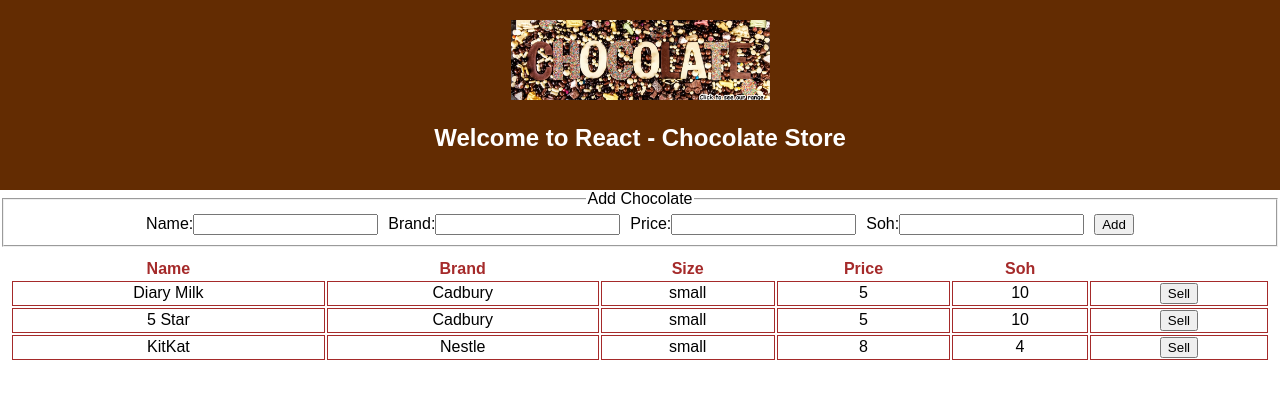
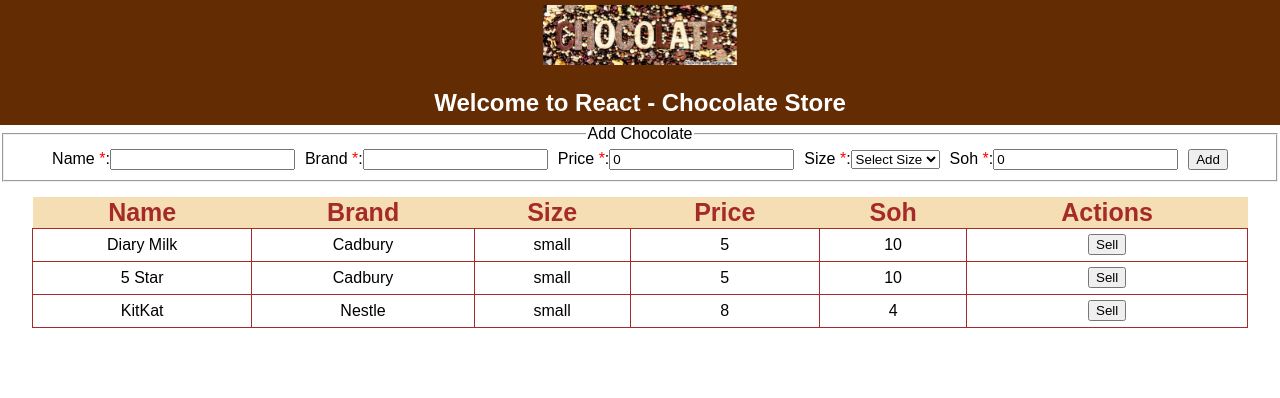
Before and after one commit to baluragala/react-chocolate-store, a React (Create React App) app: page / in a window 1280 px wide. Shown: the top 398 px of the page. Built offline with nearby package versions, Linux system fonts and the light colour scheme; the HTML template or start-up script is replaced by a standard one.

Commit message:
added add chocolate functionality

```diff
--- a/package.json
+++ b/package.json
@@ -4,6 +4,7 @@
   "private": true,
   "dependencies": {
     "axios": "^0.16.2",
+    "lodash": "^4.17.4",
     "react": "^16.0.0",
     "react-dom": "^16.0.0",
     "react-scripts": "1.0.13"
--- a/src/AddChocolate.js
+++ b/src/AddChocolate.js
@@ -1,17 +1,149 @@
 import React, { Component } from "react";
 
 class AddChocolate extends Component {
+  constructor(props) {
+    super(props);
+    this.state = {
+      name: "",
+      brand: "",
+      size: "",
+      price: 0,
+      soh: 0,
+      hasError: false,
+      errorMessage: undefined
+    };
+    this.handleChange = this.handleChange.bind(this);
+    this.handleSubmit = this.handleSubmit.bind(this);
+    this.validate = this.validate.bind(this);
+  }
+
+  handleChange(event) {
+    let eventSource = event.target;
+    let value = eventSource.value;
+
+    switch (eventSource.name) {
+      case "name":
+        this.setState({ name: value });
+        break;
+      case "brand":
+        this.setState({ brand: value });
+        break;
+      case "price":
+        this.setState({ price: parseInt(value) });
+        break;
+      case "size":
+        this.setState({ size: value });
+        break;
+      case "soh":
+        this.setState({ soh: parseInt(value) });
+        break;
+      default:
+        break;
+    }
+  }
+
+  handleSubmit(event) {
+    event.preventDefault();
+    //validation
+    if (this.validate()) {
+      this.props.onChocolateAdd(this.state);
+      this.setState({
+        name: "",
+        brand: "",
+        size: "",
+        price: 0,
+        soh: 0,
+        hasError: false,
+        errorMessage: undefined
+      });
+    }
+  }
+
+  validate() {
+    let { name, brand, size, price, soh } = this.state;
+    let hasError = true;
+    if (!name) {
+      this.setState({ errorMessage: "Name is required", hasError });
+      return false;
+    }
+    if (!brand) {
+      this.setState({ errorMessage: "Brand is required", hasError });
+      return false;
+    }
+    if (!size) {
+      this.setState({ errorMessage: "Size is required", hasError });
+      return false;
+    }
+    if (price === 0) {
+      this.setState({ errorMessage: "Price must be > 0", hasError });
+      return false;
+    }
+    if (soh === 0) {
+      this.setState({ errorMessage: "Soh must be > 0", hasError });
+      return false;
+    }
+    return true;
+  }
+
   render() {
     return (
       <div>
         <fieldset>
           <legend>Add Chocolate</legend>
-          <form>
-            <label>Name:<input type="text" style={styles.input}/></label>
-            <label>Brand:<input type="text" style={styles.input}/></label>
-            <label>Price:<input type="number" style={styles.input}/></label>
-            <label>Soh:<input type="number" style={styles.input}/></label>
-            <input type="submit" value="Add"/>
+          {this.state.hasError && (
+            <p style={styles.error}>{this.state.errorMessage}</p>
+          )}
+          <form onSubmit={this.handleSubmit}>
+            <label>
+              Name <span style={styles.required}>*</span>:<input
+                type="text"
+                name="name"
+                style={styles.input}
+                value={this.state.name}
+                onChange={this.handleChange}
+              />
+            </label>
+            <label>
+              Brand <span style={styles.required}>*</span>:<input
+                type="text"
+                name="brand"
+                style={styles.input}
+                value={this.state.brand}
+                onChange={this.handleChange}
+              />
+            </label>
+            <label>
+              Price <span style={styles.required}>*</span>:<input
+                type="number"
+                name="price"
+                style={styles.input}
+                value={this.state.price}
+                onChange={this.handleChange}
+              />
+            </label>
+            <label>
+              Size <span style={styles.required}>*</span>:<select
+                name="size"
+                style={styles.input}
+                value={this.state.size}
+                onChange={this.handleChange}
+              >
+                <option defaultValue="">Select Size</option>
+                <option defaultValue="SMALL">Small</option>
+                <option defaultValue="MEDIUM">Medium</option>
+                <option defaultValue="LARGE">Large</option>
+              </select>
+            </label>
+            <label>
+              Soh <span style={styles.required}>*</span>:<input
+                type="number"
+                name="soh"
+                style={styles.input}
+                value={this.state.soh}
+                onChange={this.handleChange}
+              />
+            </label>
+            <input type="submit" value="Add" />
           </form>
         </fieldset>
       </div>
@@ -20,9 +152,15 @@ class AddChocolate extends Component {
 }
 
 const styles = {
-    input:{
-        marginRight:10
-    }
-}
+  input: {
+    marginRight: 10
+  },
+  error: {
+    color: "red"
+  },
+  required: {
+    color: "red"
+  }
+};
 
 export default AddChocolate;
--- a/src/App.css
+++ b/src/App.css
@@ -4,13 +4,13 @@
 
 .App-logo {
   animation: App-logo-spin infinite 20s linear;
-  height: 80px;
+  height: 60px;
 }
 
 .App-header {
   background-color: #632c02;
-  height: 150px;
-  padding: 20px;
+  height: 100px;
+  padding: 5px 0 20px 0;
   color: white;
 }
 
--- a/src/App.js
+++ b/src/App.js
@@ -3,8 +3,62 @@ import logo from "./choclate_logo.jpg";
 import "./App.css";
 import List from "./List";
 import AddChocolate from "./AddChocolate";
+import { maxBy } from "lodash";
 
 class App extends Component {
+  constructor(props) {
+    super(props);
+    this.state = {
+      chocolates: [
+        {
+          id: 1,
+          name: "Diary Milk",
+          brand: "Cadbury",
+          size: "small",
+          price: "5",
+          soh: 10
+        },
+        {
+          id: 2,
+          name: "5 Star",
+          brand: "Cadbury",
+          size: "small",
+          price: "5",
+          soh: 10
+        },
+        {
+          id: 3,
+          name: "KitKat",
+          brand: "Nestle",
+          size: "small",
+          price: "8",
+          soh: 4
+        }
+      ]
+    };
+    this.handleChocolateAdd = this.handleChocolateAdd.bind(this);
+    this.handleChocolateSale = this.handleChocolateSale.bind(this);
+  }
+
+  handleChocolateAdd(chocolate) {
+    let newId = maxBy(this.state.chocolates, "id");
+    let chocolates = this.state.chocolates.slice();
+    chocolate["id"] = newId;
+    chocolates.push(chocolate);
+    this.setState({ chocolates });
+  }
+
+  handleChocolateSale(id) {
+    var chocolates = [];
+    this.state.chocolates.forEach((ele, index, arr) => {
+      if (ele.id === id) {
+        ele.soh -= 1;
+      }
+      chocolates.push(ele);
+    });
+    this.setState({ chocolates });
+  }
+
   render() {
     return (
       <div className="App">
@@ -12,8 +66,11 @@ class App extends Component {
           <img src={logo} className="App-logo" alt="logo" />
           <h2>Welcome to React - Chocolate Store</h2>
         </div>
-        <AddChocolate />
-        <List />
+        <AddChocolate onChocolateAdd={this.handleChocolateAdd} />
+        <List
+          chocolates={this.state.chocolates}
+          onChocolateSale={this.handleChocolateSale}
+        />
       </div>
     );
   }
--- a/src/List.css
+++ b/src/List.css
@@ -1,14 +1,23 @@
 table {
-  width: 100%;
+  width: 95%;
   padding: 10px;
+  margin: 15px auto;
 }
 
 td {
   border: 1px solid brown;
+  height: 30px;
 }
 
 th {
+  background-color: wheat;
   font-weight: bolder;
-  font-size: 22;
+  font-size: 25px;
   color: brown;
 }
+
+.chakolate-store-tbl {
+  border-collapse: collapse;
+}
+.chakolate-store-tb1-thead {
+}
--- a/src/List.js
+++ b/src/List.js
@@ -3,50 +3,12 @@ import "./List.css";
 import ListItem from "./ListItem";
 
 class List extends Component {
-  componentWillMount() {
-    this.setState({
-      choclates: [
-        {
-          id: 1,
-          name: "Diary Milk",
-          brand: "Cadbury",
-          size: "small",
-          price: "5",
-          soh: 10
-        },
-        {
-          id: 2,
-          name: "5 Star",
-          brand: "Cadbury",
-          size: "small",
-          price: "5",
-          soh: 10
-        },
-        {
-          id: 3,
-          name: "KitKat",
-          brand: "Nestle",
-          size: "small",
-          price: "8",
-          soh: 4
-        }
-      ]
-    });
-  }
-
   handleClick(id) {
-    var choclates = [];
-    this.state.choclates.forEach((ele, index, arr) => {
-      if (ele.id === id) {
-        ele.soh -= 1;
-      }
-      choclates.push(ele);
-    });
-    this.setState({ choclates });
+    this.props.onChocolateSale(id);
   }
 
   render() {
-    var rows = this.state.choclates.map(function(row) {
+    var rows = this.props.chocolates.map(function(row) {
       return (
         <ListItem
           key={row.id}
@@ -58,14 +20,15 @@ class List extends Component {
     }, this);
 
     return (
-      <table>
-        <thead>
+      <table className="chakolate-store-tbl">
+        <thead className="chakolate-store-tb1-thead">
           <tr>
             <th>Name</th>
             <th>Brand</th>
             <th>Size</th>
             <th>Price</th>
             <th>Soh</th>
+            <th>Actions</th>
           </tr>
         </thead>
         <tbody>{rows}</tbody>
```
